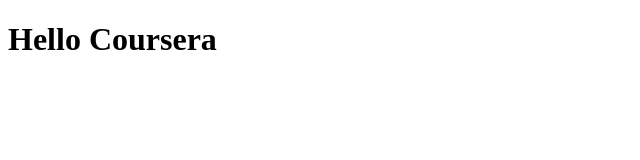
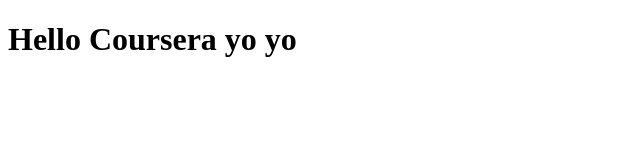
Before and after one commit to jatingarg10/coursera-test, a plain HTML site: page site/index.html in a window 1280 px wide. Shown: the whole page, without its empty margins (0-640 px from the left). Drawn offline with Linux system fonts and the light colour scheme.

Commit message:
Small Addition

```diff
--- a/site/index.html
+++ b/site/index.html
@@ -4,6 +4,6 @@
 	<title>Hello Coursera!</title>
 </head>
 <body>
-<h1>Hello Coursera</h1>
+<h1>Hello Coursera yo yo</h1>
 </body>
 </html>
```
